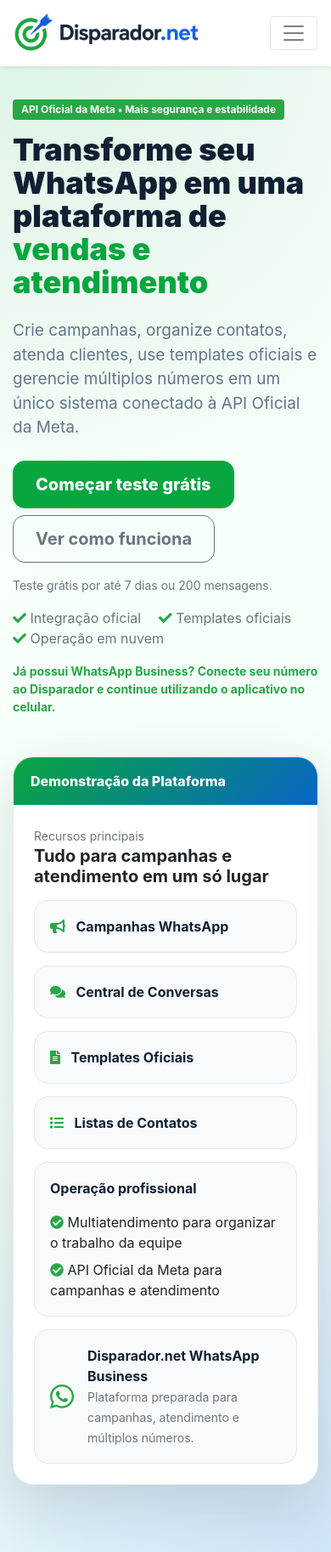
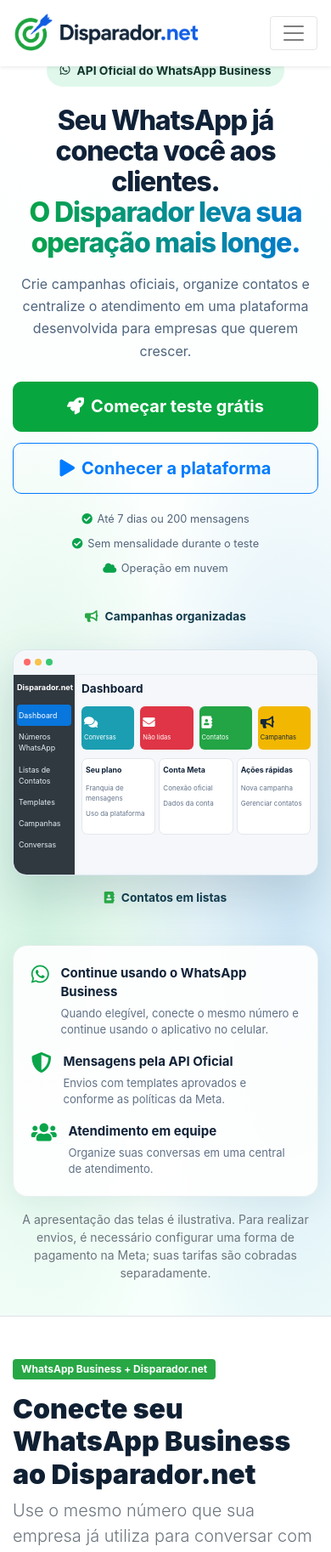
Before and after one commit to lembergrs/disparador-whatsapp-meta, a PHP site: page /site in a window 390 px wide. Shown: the top 1826 px of the page at 85% size. Run offline with PHP 8.4, Linux system fonts and the light colour scheme; data that the repository does not hold is empty.

Commit message:
feat(site): nova abertura centralizada com showcase responsivo

```diff
--- a/app/Views/site/home.php
+++ b/app/Views/site/home.php
@@ -256,192 +256,84 @@ foreach($perguntasFrequentes as $pergunta => $resposta){
 
 </nav>
 
-<section class="site-hero-v2">
-
-    <div class="container">
-
-        <div class="row align-items-center">
-
-            <div class="col-lg-6">
-
-                <span class="badge badge-success mb-3">
-                    API Oficial da Meta • Mais segurança e estabilidade
-                </span>
-
-                <h1 class="site-hero-title">
-                    Transforme seu WhatsApp em uma plataforma de
-                    <span>vendas e atendimento</span>
-                </h1>
-
-                <p class="site-hero-text mt-4">
-                    Crie campanhas, organize contatos, atenda clientes, use templates oficiais e gerencie múltiplos números em um único sistema conectado à API Oficial da Meta.
-                </p>
-
-                <div class="mt-4">
-
-                    <a
-                    href="<?= BASE_URL; ?>/index.php?url=site/cadastro"
-                    class="btn btn-success btn-lg site-btn-main shadow-sm"
-                    data-analytics-event="select_trial"
-                    data-analytics-location="hero"
-                    data-analytics-destination="registration"
-                    >
-                        Começar teste grátis
-                    </a>
-
-                    <a
-                    href="#como-funciona"
-                    class="btn btn-outline-secondary btn-lg site-btn-outline ml-lg-2 mt-2 mt-lg-0"
-                    >
-                        Ver como funciona
-                    </a>
-
+<style>
+/* Landing hero: apresentação do produto. Escopo isolado para não afetar o painel. */
+.site-hero-showcase{position:relative;overflow:hidden;padding:6.5rem 0 4rem;background:radial-gradient(ellipse at 12% 68%,rgba(13,181,86,.16),transparent 40%),radial-gradient(ellipse at 88% 70%,rgba(0,113,216,.17),transparent 42%),linear-gradient(180deg,#fff 0%,#f6fffb 100%);color:#102238}
+.site-hero-showcase .site-showcase-inner{max-width:1160px;margin:auto;text-align:center}
+.site-showcase-eyebrow{display:inline-flex;align-items:center;gap:.5rem;border-radius:50px;background:#e0f8ec;padding:.55rem 1rem;color:#12362c;font-weight:700;font-size:.86rem}
+.site-showcase-heading{font-weight:800;letter-spacing:-.035em;font-size:clamp(2.1rem,4.4vw,3.75rem);line-height:1.13;margin:1.35rem auto 1rem;max-width:1050px}
+.site-showcase-heading span{display:block;color:#079e49;background:linear-gradient(90deg,#08a640,#0077d9);-webkit-background-clip:text;background-clip:text;-webkit-text-fill-color:transparent}
+.site-showcase-description{max-width:780px;margin:0 auto 1.4rem;font-size:1.14rem;line-height:1.65;color:#4e647d}
+.site-showcase-actions{display:flex;justify-content:center;flex-wrap:wrap;gap:.85rem}
+.site-showcase-actions .btn{border-radius:10px;padding:.85rem 1.55rem;font-weight:700}
+.site-showcase-trust{display:flex;justify-content:center;gap:1rem 2rem;flex-wrap:wrap;margin:1.3rem auto 2.3rem;font-size:.9rem;color:#53657b}
+.site-showcase-trust i{color:#09a34c;margin-right:.35rem}
+.site-showcase-stage{position:relative;display:grid;grid-template-columns:minmax(0,1fr) minmax(0,2.25fr) minmax(0,1fr);align-items:center;gap:1rem;margin:0 auto 2rem}
+.site-showcase-browser{min-width:0;text-align:left;border:1px solid #d9e5ed;border-radius:16px;background:#fff;box-shadow:0 22px 55px rgba(14,49,70,.17);overflow:hidden}
+.site-showcase-browser.is-side{transform:perspective(900px) rotateY(7deg);box-shadow:0 12px 35px rgba(14,49,70,.12)}
+.site-showcase-browser.is-right{transform:perspective(900px) rotateY(-7deg)}
+.site-showcase-browserbar{height:29px;background:#f5f8fa;border-bottom:1px solid #e7edf2;display:flex;align-items:center;gap:5px;padding:0 12px}
+.site-showcase-dot{width:8px;height:8px;border-radius:50%;background:#ff6a68}.site-showcase-dot:nth-child(2){background:#f6c34b}.site-showcase-dot:nth-child(3){background:#39c774}
+.site-showcase-app{display:grid;grid-template-columns:105px minmax(0,1fr);min-height:280px;font-size:.7rem}
+.site-showcase-sidebar{background:#303840;color:#fff;padding:12px 8px}.site-showcase-sidebar strong{display:block;color:#fff;font-size:.72rem;margin-bottom:13px}.site-showcase-sidebar span{display:block;padding:7px 5px;color:#e5edf5}.site-showcase-sidebar span.active{background:#0876dc;border-radius:4px;color:#fff}
+.site-showcase-content{padding:13px;min-width:0;background:#f5f7fa}.site-showcase-content h3{font-size:1.03rem;font-weight:750;margin:0 0 12px}
+.site-showcase-stats{display:grid;grid-template-columns:repeat(4,minmax(0,1fr));gap:7px}.site-showcase-stat{border-radius:6px;color:white;padding:11px 7px;min-width:0}.site-showcase-stat b{display:block;font-size:1.2rem}.site-showcase-stat small{font-size:.61rem}.site-showcase-stat:nth-child(1){background:#1b9eb2}.site-showcase-stat:nth-child(2){background:#df3546}.site-showcase-stat:nth-child(3){background:#23a445}.site-showcase-stat:nth-child(4){background:#f2b700;color:#15283b}
+.site-showcase-panels{display:grid;grid-template-columns:repeat(3,minmax(0,1fr));gap:8px;margin-top:10px}.site-showcase-panel{border:1px solid #e3e7eb;background:white;border-radius:7px;padding:11px 8px;min-height:90px}.site-showcase-panel strong{display:block;font-size:.72rem;margin-bottom:9px}.site-showcase-panel span{display:block;color:#64748b;margin-top:6px}
+.site-showcase-mini{padding:11px;background:#f7f9fb;min-height:165px}.site-showcase-mini h3{font-size:.9rem;font-weight:700}.site-showcase-line{height:15px;background:white;border:1px solid #e2e8ef;margin-top:6px;border-radius:3px;padding:2px 5px;color:#54647b;font-size:.57rem}
+.site-showcase-side-label{font-weight:750;font-size:.86rem;color:#123c4d;margin-bottom:.8rem}
+.site-showcase-bottom{display:grid;grid-template-columns:repeat(3,minmax(0,1fr));gap:1rem;background:rgba(255,255,255,.92);border:1px solid #eaf0f1;border-radius:17px;box-shadow:0 8px 35px rgba(20,62,72,.07);padding:1.3rem;text-align:left}
+.site-showcase-benefit{display:flex;gap:.85rem;align-items:flex-start}.site-showcase-benefit i{color:#0aa54b;font-size:1.5rem}.site-showcase-benefit strong{display:block;font-size:.94rem}.site-showcase-benefit p{margin:.25rem 0 0;font-size:.82rem;color:#617287}
+@media(max-width:991.98px){.site-hero-showcase{padding-top:5rem}.site-showcase-stage{grid-template-columns:minmax(0,1fr);max-width:680px}.site-showcase-browser.is-side{display:none}.site-showcase-bottom{grid-template-columns:1fr}.site-showcase-heading{max-width:700px}}
+@media(max-width:575.98px){.site-hero-showcase{padding:4rem 0 2.5rem}.site-showcase-heading{font-size:2rem}.site-showcase-description{font-size:1rem}.site-showcase-actions .btn{width:100%;margin:0!important}.site-showcase-trust{gap:.6rem 1rem;font-size:.8rem}.site-showcase-app{grid-template-columns:72px minmax(0,1fr);min-height:235px;font-size:.55rem}.site-showcase-sidebar{padding:8px 4px}.site-showcase-sidebar strong{font-size:.57rem}.site-showcase-sidebar span{padding:6px 2px}.site-showcase-content{padding:8px}.site-showcase-content h3{font-size:.85rem}.site-showcase-stat{padding:8px 3px}.site-showcase-stat b{font-size:.9rem}.site-showcase-stat small{font-size:.47rem}.site-showcase-panels{gap:4px}.site-showcase-panel{padding:6px 4px}.site-showcase-panel strong{font-size:.55rem}.site-showcase-panel span{font-size:.5rem}}
+@media(prefers-reduced-motion:reduce){.site-hero-showcase *{scroll-behavior:auto!important}}
+</style>
+<section class="site-hero-showcase" aria-labelledby="site-showcase-title">
+  <div class="container site-showcase-inner">
+    <span class="site-showcase-eyebrow"><i class="fab fa-whatsapp" aria-hidden="true"></i> API Oficial do WhatsApp Business</span>
+    <h1 class="site-showcase-heading" id="site-showcase-title">Seu WhatsApp já conecta você aos clientes.<span>O Disparador leva sua operação mais longe.</span></h1>
+    <p class="site-showcase-description">Crie campanhas oficiais, organize contatos e centralize o atendimento em uma plataforma desenvolvida para empresas que querem crescer.</p>
+    <div class="site-showcase-actions">
+      <a href="<?= BASE_URL; ?>/index.php?url=site/cadastro" class="btn btn-success btn-lg site-btn-main" data-analytics-event="select_trial" data-analytics-location="hero" data-analytics-destination="registration"><i class="fas fa-rocket mr-2" aria-hidden="true"></i>Começar teste grátis</a>
+      <a href="#recursos" class="btn btn-outline-primary btn-lg"><i class="fas fa-play mr-2" aria-hidden="true"></i>Conhecer a plataforma</a>
     </div>
-
-                <div class="mt-3 small text-muted">
-
-                    Teste grátis por até 7 dias ou 200 mensagens.
-
+    <div class="site-showcase-trust">
+      <span><i class="fas fa-check-circle" aria-hidden="true"></i>Até 7 dias ou 200 mensagens</span>
+      <span><i class="fas fa-check-circle" aria-hidden="true"></i>Sem mensalidade durante o teste</span>
+      <span><i class="fas fa-cloud" aria-hidden="true"></i>Operação em nuvem</span>
     </div>
-
-                <div class="mt-3 text-muted">
-
-                    <span class="mr-3">
-                        <i class="fas fa-check text-success"></i>
-                        Integração oficial
-                    </span>
-
-                    <span class="mr-3">
-                        <i class="fas fa-check text-success"></i>
-                        Templates oficiais
-                    </span>
-
-                    <span>
-                        <i class="fas fa-check text-success"></i>
-                        Operação em nuvem
-                    </span>
-
+    <div class="site-showcase-stage" aria-label="Ilustração da interface do Disparador.net; representação esquemática sem dados de clientes">
+      <div>
+        <div class="site-showcase-side-label"><i class="fas fa-bullhorn text-success mr-2" aria-hidden="true"></i>Campanhas organizadas</div>
+        <div class="site-showcase-browser is-side" aria-hidden="true">
+          <div class="site-showcase-browserbar"><i class="site-showcase-dot"></i><i class="site-showcase-dot"></i><i class="site-showcase-dot"></i></div>
+          <div class="site-showcase-mini"><h3>Campanhas</h3><div class="site-showcase-line">Nome &nbsp; | &nbsp; Status &nbsp; | &nbsp; Enviados</div><div class="site-showcase-line">Campanha de exemplo</div><div class="site-showcase-line">Acompanhamento dos envios</div><div class="site-showcase-line">Detalhes e prévia</div></div>
         </div>
-
-                <p class="mt-3 mb-0 small">
-                    <a href="<?= BASE_URL; ?>/whatsapp-business" class="text-success font-weight-bold">
-                        Já possui WhatsApp Business? Conecte seu número ao Disparador e continue utilizando o aplicativo no celular.
-                    </a>
-                </p>
-
       </div>
-
-            <div class="col-lg-6 mt-5 mt-lg-0">
-
-                <div class="site-dashboard-mockup">
-
-                    <div class="site-mockup-top">
-                        Demonstração da Plataforma
+      <div class="site-showcase-browser">
+        <div class="site-showcase-browserbar" aria-hidden="true"><i class="site-showcase-dot"></i><i class="site-showcase-dot"></i><i class="site-showcase-dot"></i></div>
+        <div class="site-showcase-app">
+          <div class="site-showcase-sidebar"><strong>Disparador.net</strong><span class="active">Dashboard</span><span>Números WhatsApp</span><span>Listas de Contatos</span><span>Templates</span><span>Campanhas</span><span>Conversas</span></div>
+          <div class="site-showcase-content"><h3>Dashboard</h3>
+            <div class="site-showcase-stats"><div class="site-showcase-stat"><b><i class="fas fa-comments"></i></b><small>Conversas</small></div><div class="site-showcase-stat"><b><i class="fas fa-envelope"></i></b><small>Não lidas</small></div><div class="site-showcase-stat"><b><i class="fas fa-address-book"></i></b><small>Contatos</small></div><div class="site-showcase-stat"><b><i class="fas fa-bullhorn"></i></b><small>Campanhas</small></div></div>
+            <div class="site-showcase-panels"><div class="site-showcase-panel"><strong>Seu plano</strong><span>Franquia de mensagens</span><span>Uso da plataforma</span></div><div class="site-showcase-panel"><strong>Conta Meta</strong><span>Conexão oficial</span><span>Dados da conta</span></div><div class="site-showcase-panel"><strong>Ações rápidas</strong><span>Nova campanha</span><span>Gerenciar contatos</span></div></div>
           </div>
-
-                    <div class="site-mockup-body">
-
-                        <div class="mb-3">
-
-                            <small class="text-muted">
-                                Recursos principais
-                            </small>
-
-                            <h5 class="font-weight-bold mb-0">
-                                Tudo para campanhas e atendimento em um só lugar
-                            </h5>
-
         </div>
-
-                        <div class="row">
-
-                            <div class="col-md-6">
-
-                                <div class="site-mini-card">
-                                    <i class="fas fa-bullhorn text-success mr-2"></i>
-                                    <strong>Campanhas WhatsApp</strong>
       </div>
-
+      <div>
+        <div class="site-showcase-side-label"><i class="fas fa-address-book text-success mr-2" aria-hidden="true"></i>Contatos em listas</div>
+        <div class="site-showcase-browser is-side is-right" aria-hidden="true">
+          <div class="site-showcase-browserbar"><i class="site-showcase-dot"></i><i class="site-showcase-dot"></i><i class="site-showcase-dot"></i></div>
+          <div class="site-showcase-mini"><h3>Listas de Contatos</h3><div class="site-showcase-line">Importar contatos</div><div class="site-showcase-line">Organizar listas</div><div class="site-showcase-line">Selecionar público</div><div class="site-showcase-line">Gerenciar contatos</div></div>
         </div>
-
-                            <div class="col-md-6">
-
-                                <div class="site-mini-card">
-                                    <i class="fas fa-comments text-success mr-2"></i>
-                                    <strong>Central de Conversas</strong>
       </div>
-
     </div>
-
-                            <div class="col-md-6">
-
-                                <div class="site-mini-card">
-                                    <i class="fas fa-file-alt text-success mr-2"></i>
-                                    <strong>Templates Oficiais</strong>
+    <div class="site-showcase-bottom">
+      <div class="site-showcase-benefit"><i class="fab fa-whatsapp" aria-hidden="true"></i><div><strong>Continue usando o WhatsApp Business</strong><p>Quando elegível, conecte o mesmo número e continue usando o aplicativo no celular.</p></div></div>
+      <div class="site-showcase-benefit"><i class="fas fa-shield-alt" aria-hidden="true"></i><div><strong>Mensagens pela API Oficial</strong><p>Envios com templates aprovados e conforme as políticas da Meta.</p></div></div>
+      <div class="site-showcase-benefit"><i class="fas fa-users" aria-hidden="true"></i><div><strong>Atendimento em equipe</strong><p>Organize suas conversas em uma central de atendimento.</p></div></div>
     </div>
-
+    <p class="small text-muted mt-3 mb-0">A apresentação das telas é ilustrativa. Para realizar envios, é necessário configurar uma forma de pagamento na Meta; suas tarifas são cobradas separadamente.</p>
   </div>
-
-                            <div class="col-md-6">
-
-                                <div class="site-mini-card">
-                                    <i class="fas fa-list text-success mr-2"></i>
-                                    <strong>Listas de Contatos</strong>
-                                </div>
-
-                            </div>
-
-                        </div>
-
-                        <div class="site-mini-card">
-
-                            <strong>
-                                Operação profissional
-                            </strong>
-
-                            <div class="mt-3">
-
-                                <p class="mb-2">
-                                    <i class="fas fa-check-circle text-success"></i>
-                                    Multiatendimento para organizar o trabalho da equipe
-                                </p>
-
-                                <p class="mb-0">
-                                    <i class="fas fa-check-circle text-success"></i>
-                                    API Oficial da Meta para campanhas e atendimento
-                                </p>
-
-                            </div>
-
-                        </div>
-
-                        <div class="site-mini-card mb-0">
-
-                            <div class="d-flex align-items-center">
-
-                                <i class="fab fa-whatsapp fa-2x text-success mr-3"></i>
-
-                                <div>
-                                    <strong>Disparador.net WhatsApp Business</strong><br>
-                                    <small class="text-muted">
-                                        Plataforma preparada para campanhas, atendimento e múltiplos números.
-                                    </small>
-                                </div>
-
-                            </div>
-
-                        </div>
-
-                    </div>
-
-                </div>
-
-            </div>
-
-        </div>
-
-    </div>
-
 </section>
 
 <section class="py-5 bg-white border-top border-bottom" id="whatsapp-business">
```
Lines whose indentation alone changed are shown as unchanged.
